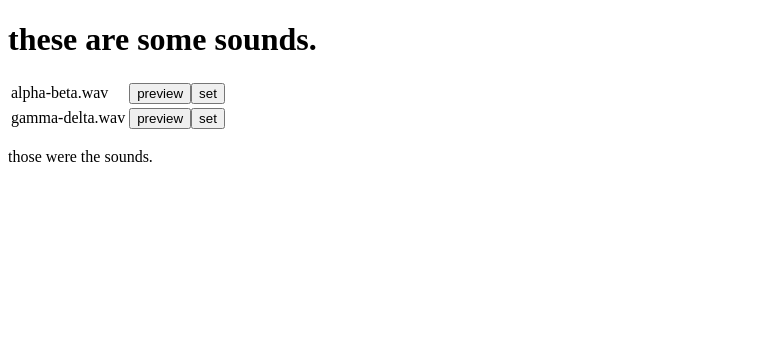
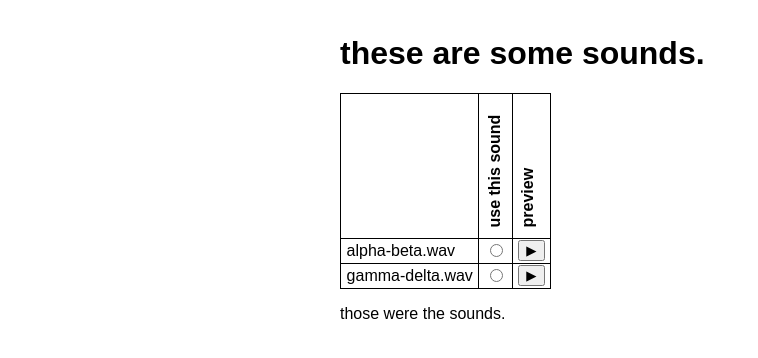
Before and after one commit to hipe/themer, a Flask app: page / in a window 1280 px wide. Shown: the top 358 px of the page, without its empty margins (0-758 px from the left). Run offline with Flask 2, Linux system fonts and the light colour scheme.

Commit message:
add some silly css (code smell: rotated table headers)

```diff
--- /dev/null
+++ b/static/css/app.css
@@ -0,0 +1,39 @@
+body {
+    font-family: Arial, sans-serif;
+}
+
+table {
+    border-collapse: collapse;
+}
+
+td, th {
+    border: 1px solid black;
+    padding: 0.1em 0.35em;
+}
+
+.inner {
+    width: 1px;
+    -webkit-transform: rotate(-90deg);
+    position: relative;
+    top: 70px;
+}
+
+.inner2 {
+    float: left;
+    text-align: left;
+    width: 120px;
+}
+
+
+tr.labels th {
+    height: 140px;
+}
+
+div.main {
+    /*border: 1.5px solid black;
+    border-radius: 8px;*/
+    margin-left: auto;
+    margin-right: auto;
+    padding: 0.35em 0.5em;
+    width: 600px;
+}
--- a/templates/index.html
+++ b/templates/index.html
@@ -1,19 +1,35 @@
 <!doctype html>
 <html>
+<link rel="stylesheet" type="text/css" href="{{ url_for('static',
+filename='css/app.css') }}" />
 <script type='javascript' src="{{ url_for('static', filename='js/app.js') }}"></script>
 
 <body>
+<div class='main'>
 <h1>these are some sounds.</h1>
+<form>
 <table>
 <tbody>
+<tr class='labels'>
+    <th></th>
+    <th><div class='inner'><div class='inner2'>use this sound</div></div></th>
+    <th><div class='inner'><div class='inner2'>preview</div></div></th>
+</tr>
 {% for sound in sounds %}
 <tr>
     <td>{{ sound }}</td>
-    <td><button>preview</button><button>set</button></td>
+    <td class='activatedd'>
+        <input type="radio" name="sound" value="{{ sound }}" />
+    </td>
+    <td>
+        <button class="preview" data-sound="{{ sound }}">&#x25B6;</button>
+    </td>
 </tr>
 {% endfor %}
 </tbody>
 </table>
+</form>
 <p>those were the sounds.</p>
+</div>
 </body>
 </html>
```
